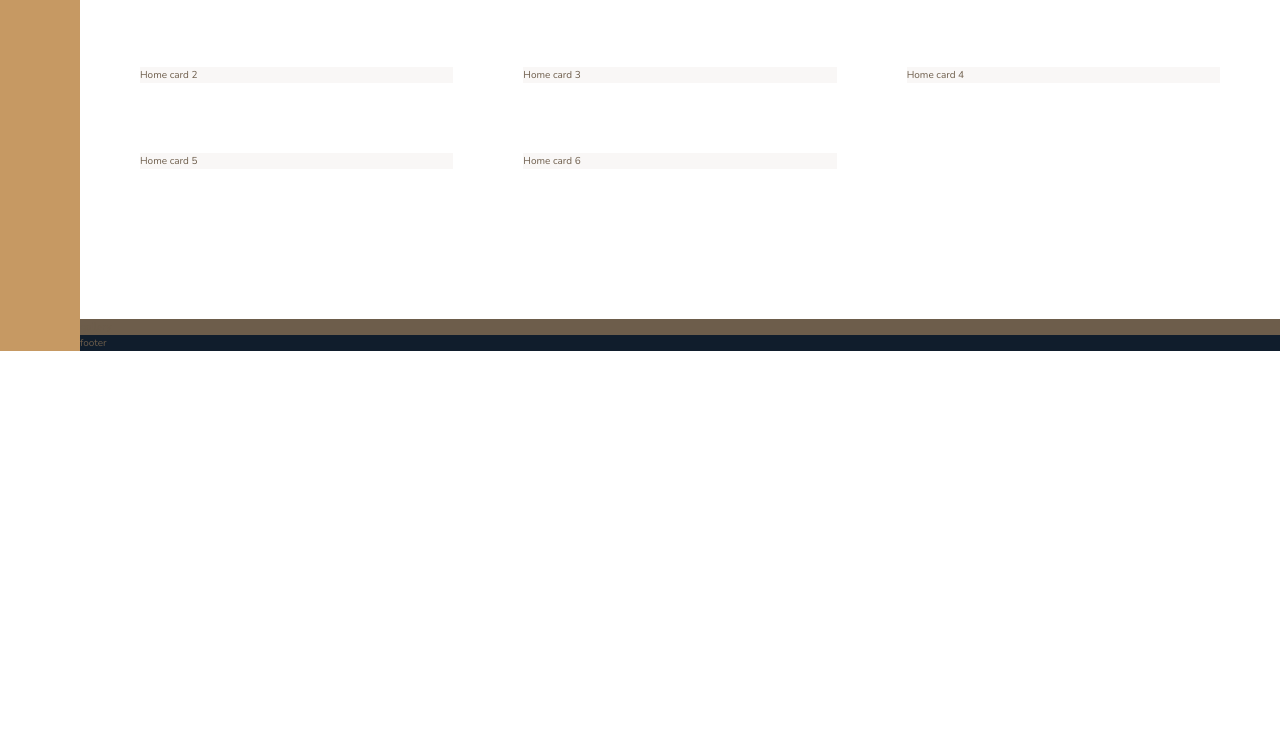
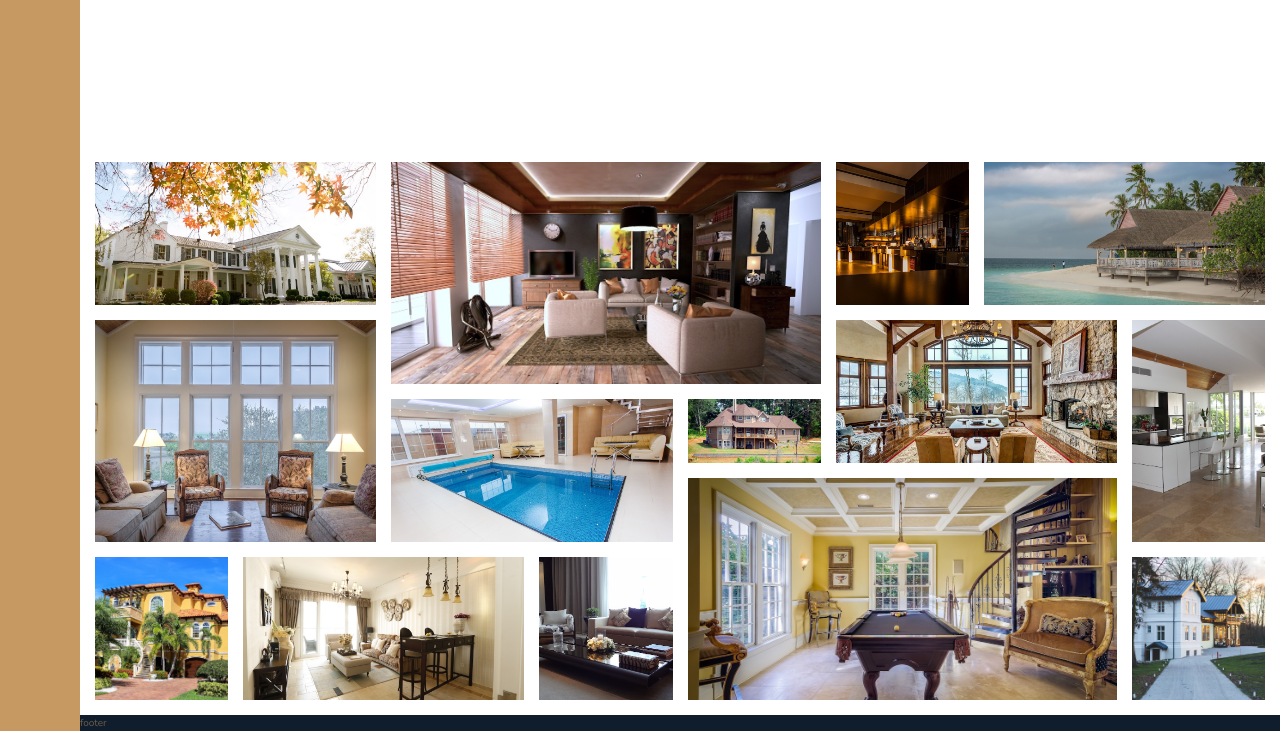
Before and after one commit to matheussss1/Nexter-Front-End, a website: page index.html in a window 1280 px wide. Shown: the part 2846-3577 px from the top of the page. Before the commit the page ends 3197 px from the top, so only its background shows below. Drawn offline with nearby package versions, Linux system fonts and the light colour scheme.

Commit message:
grid gallery ok

```diff
--- a/index.html
+++ b/index.html
@@ -289,17 +289,65 @@
                 </div>
                 <button class="btn home__btn">Contatar corretor</button>
             </div>
-
-
-
-            <div class="home">Home card 2</div>
-            <div class="home">Home card 3</div>
-            <div class="home">Home card 4</div>
-            <div class="home">Home card 5</div>
-            <div class="home">Home card 6</div>
         </section>
         <section class="gallery">
-            gallery
+
+            <figure class="gallery__item gallery__item--1">
+                <img src="img/gal-1.jpeg" alt="" class="gallery__img">
+            </figure>
+
+            <figure class="gallery__item gallery__item--2">
+                <img src="img/gal-2.jpeg" alt="" class="gallery__img">
+            </figure>
+
+            <figure class="gallery__item gallery__item--3">
+                <img src="img/gal-3.jpeg" alt="" class="gallery__img">
+            </figure>
+
+            <figure class="gallery__item gallery__item--4">
+                <img src="img/gal-4.jpeg" alt="" class="gallery__img">
+            </figure>
+
+            <figure class="gallery__item gallery__item--5">
+                <img src="img/gal-5.jpeg" alt="" class="gallery__img">
+            </figure>
+
+            <figure class="gallery__item gallery__item--6">
+                <img src="img/gal-6.jpeg" alt="" class="gallery__img">
+            </figure>
+
+            <figure class="gallery__item gallery__item--7">
+                <img src="img/gal-7.jpeg" alt="" class="gallery__img">
+            </figure>
+
+            <figure class="gallery__item gallery__item--8">
+                <img src="img/gal-8.jpeg" alt="" class="gallery__img">
+            </figure>
+
+            <figure class="gallery__item gallery__item--9">
+                <img src="img/gal-9.jpeg" alt="" class="gallery__img">
+            </figure>
+
+            <figure class="gallery__item gallery__item--10">
+                <img src="img/gal-10.jpeg" alt="" class="gallery__img">
+            </figure>
+
+            <figure class="gallery__item gallery__item--11">
+                <img src="img/gal-11.jpeg" alt="" class="gallery__img">
+            </figure>
+
+            <figure class="gallery__item gallery__item--12">
+                <img src="img/gal-12.jpeg" alt="" class="gallery__img">
+            </figure>
+
+            <figure class="gallery__item gallery__item--13">
+                <img src="img/gal-13.jpeg" alt="" class="gallery__img">
+            </figure>
+
+            <figure class="gallery__item gallery__item--14">
+                <img src="img/gal-14.jpeg" alt="" class="gallery__img">
+            </figure>
+
         </section>
         <footer class="footer">
             footer
--- a/sass/_gallery.scss
+++ b/sass/_gallery.scss
@@ -1,4 +1,76 @@
 .gallery{
-    background-color: $color-grey-dark-2;
     grid-column: full-start / full-end;
+
+    display: grid;
+    gap: 1.5rem;
+    padding: 1.5rem;
+    grid-template-columns: repeat(8, 1fr);
+    grid-template-rows: repeat(7, 5vw);
+
+    &__img{
+        width: 100%;
+        height: 100%;
+        object-fit: cover;
+        display: block;
+    }
+
+    &__item{
+        &--1{
+            grid-column: 1 / span 2;
+            grid-row: 1 / span 2;
+        }
+        &--2{
+            grid-column: 3 / 6;
+            grid-row: 1 / span 3;
+        }
+        &--3{
+            grid-column: 6 / 7;
+            grid-row: 1 / span 2;
+        }
+        &--4{
+            grid-column: 7 / 9;
+            grid-row: 1 / span 2;
+        }
+        &--5{
+            grid-column: 1 / span 2;
+            grid-row: 3 / 6;
+        }
+        &--6{
+            grid-column: 3 / 5;
+            grid-row: 4 / 6;
+        }
+        &--7{
+            grid-column: 5 / 6;
+            grid-row: 4 / 5;
+        }
+        &--8{
+            grid-column: 6 / 8;
+            grid-row: 3 / 5;
+        }
+        &--9{
+            grid-column: 8 / 9;
+            grid-row: 3 / 6;
+        }
+        &--10{
+            grid-column: 1 / 2;
+            grid-row: 6 / 8;
+        }
+        &--11{
+            grid-column: 2 / 4;
+            grid-row: 6 / 8;
+        }
+        &--12{
+            grid-column: 4 / 5;
+            grid-row: 6 / 8;
+        }
+        &--13{
+            grid-column: 5 / 8;
+            grid-row: 5 / 8;
+        }
+        &--14{
+            grid-column: 8 / 9;
+            grid-row: 6 / 8;
+        }
+
+    }
 }
```
Also changed, not shown: css/style.css, 1 other file.
